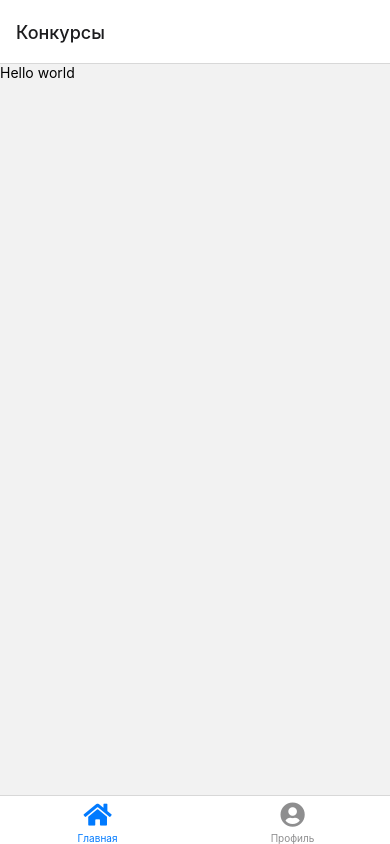
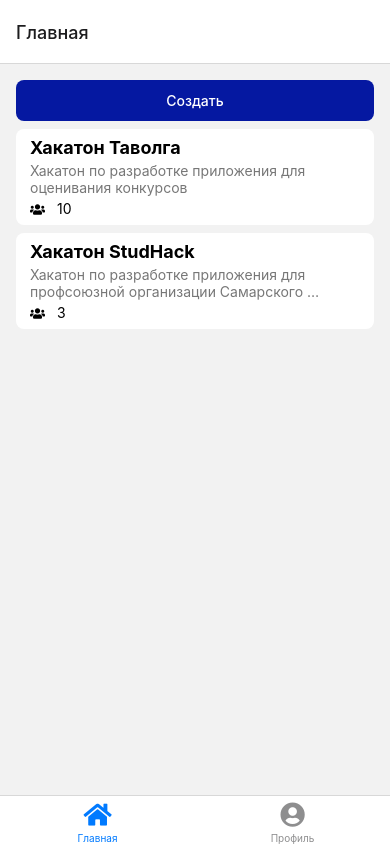
Before and after one commit to Unik-team-hack/mobile, a React Native app: screen / in a window 390 px wide. Built offline with nearby package versions, Linux system fonts and the light colour scheme.

Commit message:
Create Event details screen

```diff
--- a/src/api/index.ts
+++ b/src/api/index.ts
@@ -10,9 +10,9 @@ const events = {
         participantsCount: 10,
       },
       {
-        name: 'Хакатон Таволга',
+        name: 'Хакатон StudHack',
         description:
-          'Хакатон по разработке приложения для оценивания конкурсов',
+          'Хакатон по разработке приложения для профсоюзной организации Самарского университета',
         participantsCount: 3,
       },
     ] as EventResponseDto[],
--- /dev/null
+++ b/src/components/CreateEventButton/CreateEventButton.tsx
@@ -0,0 +1,21 @@
+import React from 'react';
+import {StyleSheet, Text} from 'react-native';
+import {TouchableOpacity} from 'react-native-gesture-handler';
+
+export const CreateEventButton = () => {
+  return (
+    <TouchableOpacity style={styles.wrapper}>
+      <Text style={styles.text}>Создать</Text>
+    </TouchableOpacity>
+  );
+};
+
+const styles = StyleSheet.create({
+  wrapper: {
+    backgroundColor: '#0518a1',
+    padding: 12,
+    borderRadius: 8,
+    marginBottom: 8,
+  },
+  text: {textAlign: 'center', color: 'white', fontWeight: '500'},
+});
--- /dev/null
+++ b/src/components/CreateEventButton/index.ts
@@ -0,0 +1 @@
+export {CreateEventButton} from './CreateEventButton';
--- a/src/components/EventItem/EventItem.tsx
+++ b/src/components/EventItem/EventItem.tsx
@@ -1,14 +1,29 @@
 import React from 'react';
 import {StyleSheet, Text, View} from 'react-native';
+import {TouchableOpacity} from 'react-native-gesture-handler';
 import Icon from 'react-native-vector-icons/FontAwesome5';
 import {EventResponseDto} from '@/api/dto';
+import {CompositeNavigationProp, useNavigation} from '@react-navigation/core';
+import {MainStackParamList, MAIN_ROUTES} from '@/navigation/MainScreen/types';
+import {BottomTabNavigationProp} from '@react-navigation/bottom-tabs';
+import {StackNavigationProp} from '@react-navigation/stack';
+import {CoreTabsParamList, CORE_ROUTES} from '@/navigation/types';
+
+type NavigationProp = CompositeNavigationProp<
+  BottomTabNavigationProp<CoreTabsParamList, CORE_ROUTES.MAIN>,
+  StackNavigationProp<MainStackParamList>
+>;
 
 export const EventItem = ({
   name,
   description,
   participantsCount,
-}: Pick<EventResponseDto, 'name' | 'description' | 'participantsCount'>) => (
-  <View style={styles.wrapper}>
+}: Pick<EventResponseDto, 'name' | 'description' | 'participantsCount'>) => {
+  const navigation = useNavigation<NavigationProp>();
+  const go = () => navigation.navigate(MAIN_ROUTES.EVENT_DETAIL);
+
+  return (
+    <TouchableOpacity style={styles.wrapper} onPress={go}>
       <Text style={styles.name}>{name}</Text>
       <Text style={styles.description} numberOfLines={2}>
         {description}
@@ -25,8 +40,9 @@ export const EventItem = ({
           <Text style={styles.counter}>{participantsCount}</Text>
         </Text>
       </View>
-  </View>
+    </TouchableOpacity>
   );
+};
 
 const styles = StyleSheet.create({
   name: {
@@ -42,7 +58,6 @@ const styles = StyleSheet.create({
     paddingHorizontal: 14,
     paddingVertical: 8,
     borderRadius: 8,
-    marginHorizontal: 8,
   },
   countersWrapper: {
     paddingTop: 4,
--- /dev/null
+++ b/src/components/UsersStack/UsersStack.tsx
@@ -0,0 +1,59 @@
+import React from 'react';
+import {Image, StyleSheet, View} from 'react-native';
+
+interface UsersStackProps {
+  /**
+   * Массив ссылок на аватарки. (На данный момент рендерятся заглушки. TODO)
+   */
+  avatars: string[];
+  /**
+   * Максимальное количество отоброжаемых аватарок
+   */
+  max: number;
+}
+
+export const UsersStack = ({avatars, max}: UsersStackProps) => {
+  const [displayedAvatars, setDisplayedAvatars] = React.useState<string[]>([]);
+
+  React.useEffect(() => {
+    setDisplayedAvatars(avatars.slice(0, max));
+  }, [avatars, max]);
+
+  return (
+    <View style={styles.container}>
+      {displayedAvatars.map((avatar, ind) => (
+        <Image
+          source={{uri: avatar}}
+          style={styles.userItem}
+          key={`${avatar}_${ind}`}
+        />
+
+        // <View style={styles.userItem} key={`${avatar}_${ind}`} />
+      ))}
+    </View>
+  );
+};
+
+UsersStack.defaultProps = {
+  avatars: [],
+  max: 5,
+};
+
+const SIZE = 32;
+
+const styles = StyleSheet.create({
+  container: {
+    flexDirection: 'row',
+    alignItems: 'center',
+    marginLeft: 8,
+  },
+  userItem: {
+    width: SIZE,
+    height: SIZE,
+    backgroundColor: 'white',
+    borderRadius: SIZE / 2,
+    borderColor: 'white',
+    borderWidth: 1,
+    marginLeft: -8,
+  },
+});
--- /dev/null
+++ b/src/components/UsersStack/index.ts
@@ -0,0 +1 @@
+export {UsersStack} from './UsersStack';
--- a/src/navigation/MainScreen/MainScreenNavigation.tsx
+++ b/src/navigation/MainScreen/MainScreenNavigation.tsx
@@ -22,10 +22,18 @@ export const MainScreenNavigator: React.FC = () => (
     /> */}
     <Stack.Screen
       name={MAIN_ROUTES.MAIN}
-      component={screens.MainScreen}
+      component={screens.EventsScreen}
       options={{
         headerTitleStyle: {fontSize: 18},
       }}
     />
+    <Stack.Screen
+      name={MAIN_ROUTES.EVENT_DETAIL}
+      component={screens.EventScreen}
+      options={{
+        headerTitleStyle: {fontSize: 18},
+        cardStyle: {backgroundColor: 'white'},
+      }}
+    />
   </Stack.Navigator>
 );
--- a/src/navigation/MainScreen/types.ts
+++ b/src/navigation/MainScreen/types.ts
@@ -1,11 +1,13 @@
 import {StackScreenProps} from '@react-navigation/stack';
 
 export enum MAIN_ROUTES {
-  MAIN = 'Конкурсы',
+  MAIN = 'Главная',
+  EVENT_DETAIL = 'Конкурс',
 }
 
 export type MainStackParamList = {
   [MAIN_ROUTES.MAIN]: undefined;
+  [MAIN_ROUTES.EVENT_DETAIL]: undefined;
 };
 
 export type ProfileNavProps<T extends keyof MainStackParamList> =
--- a/src/screens/Event.tsx
+++ b/src/screens/Event.tsx
@@ -1,8 +1,76 @@
 import React from 'react';
-import {Text, View} from 'react-native';
+import {StyleSheet, Text, View} from 'react-native';
+import {EventResponseDto} from '@/api/dto';
+import Icon from 'react-native-vector-icons/FontAwesome5';
+import {UsersStack} from '@/components/UsersStack';
 
-export const EventScreen = () => (
-  <View>
-    <Text>Hello world</Text>
-  </View>
-);
+export const EventScreen = () => {
+  const [event, setEvent] = React.useState<EventResponseDto | null>(null);
+  const [isRefreshing, setIsRefreshing] = React.useState(false);
+
+  React.useEffect(() => {
+    // TODO: load event
+  }, []);
+
+  return (
+    <View style={styles.wrapper}>
+      <Text style={styles.title}>Хакатон studhack</Text>
+      <View style={[styles.dateWrapper, styles.section]}>
+        <Icon
+          name={'calendar'}
+          color={'gray'}
+          size={18}
+          style={styles.dateIcon}
+        />
+        <Text style={styles.date}>Декабрь 12, 2021г.</Text>
+      </View>
+      <View style={styles.section}>
+        {/* <Text style={styles.h2}>Участники</Text> */}
+        <UsersStack
+          avatars={[
+            'https://sun7-8.userapi.com/s/v1/ig2/LODkEbuCJT2eRZxvKNDOfv2LXxCupLWEeCZ1Ol8WYP_aIvXr4mKbHUHUkJvmoezBbT5f68KMVgZrP4gMNr6jmnUm.jpg?size=200x200&quality=95&crop=250,871,762,762&ava=1',
+            'https://sun7-8.userapi.com/s/v1/ig2/LODkEbuCJT2eRZxvKNDOfv2LXxCupLWEeCZ1Ol8WYP_aIvXr4mKbHUHUkJvmoezBbT5f68KMVgZrP4gMNr6jmnUm.jpg?size=200x200&quality=95&crop=250,871,762,762&ava=1',
+            'https://sun7-8.userapi.com/s/v1/ig2/LODkEbuCJT2eRZxvKNDOfv2LXxCupLWEeCZ1Ol8WYP_aIvXr4mKbHUHUkJvmoezBbT5f68KMVgZrP4gMNr6jmnUm.jpg?size=200x200&quality=95&crop=250,871,762,762&ava=1',
+          ]}
+        />
+      </View>
+      <View style={styles.section}>
+        <Text style={styles.h2}>О мероприятии</Text>
+        <Text style={styles.text}>Сидим чиллим на тусе</Text>
+      </View>
+    </View>
+  );
+};
+
+const styles = StyleSheet.create({
+  wrapper: {
+    paddingHorizontal: 12,
+    paddingVertical: 8,
+  },
+  title: {
+    fontSize: 24,
+    // fontWeight: '600',
+    fontWeight: 'bold',
+    marginTop: 8,
+  },
+  date: {
+    color: 'grey',
+  },
+  dateWrapper: {
+    flexDirection: 'row',
+    alignItems: 'center',
+  },
+  dateIcon: {
+    marginRight: 8,
+  },
+  h2: {
+    fontWeight: '600',
+    marginBottom: 4,
+  },
+  text: {
+    color: 'grey',
+  },
+  section: {
+    marginTop: 16,
+  },
+});
--- a/src/screens/Events.tsx
+++ b/src/screens/Events.tsx
@@ -1,9 +1,10 @@
 import React from 'react';
-import {FlatList, StyleSheet} from 'react-native';
+import {FlatList, StyleSheet, Text, View} from 'react-native';
 import {API} from '@/api';
 import {EventResponseDto} from '@/api/dto';
 import {EventItem} from '@/components/EventItem';
 import {Separator} from '@/components/Separator';
+import {CreateEventButton} from '@/components/CreateEventButton';
 
 export const EventsScreen = () => {
   const [events, setEvents] = React.useState<EventResponseDto[]>([]);
@@ -31,10 +32,11 @@ export const EventsScreen = () => {
       ItemSeparatorComponent={Separator}
       onRefresh={onRefresh}
       refreshing={isRefreshing}
+      ListHeaderComponent={<CreateEventButton />}
     />
   );
 };
 
 const styles = StyleSheet.create({
-  list: {paddingVertical: 8},
+  list: {paddingVertical: 8, marginHorizontal: 8},
 });
```
Lines whose indentation alone changed are shown as unchanged.
